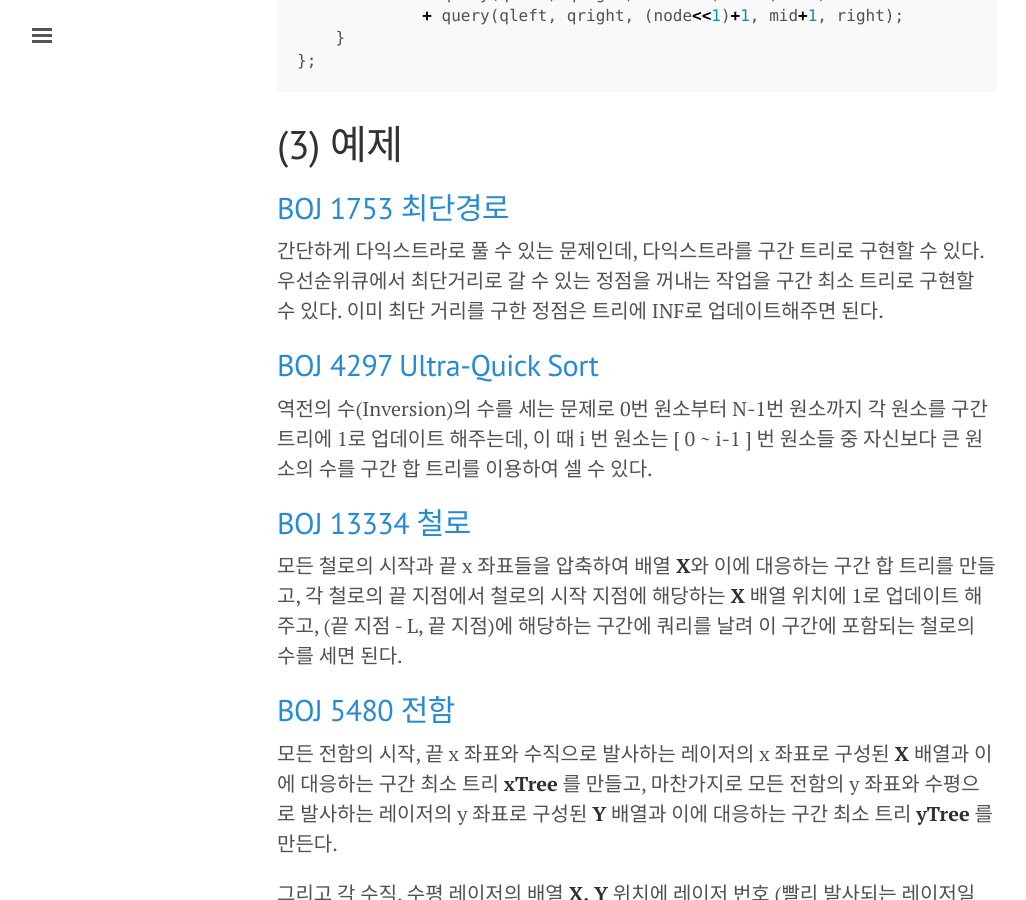
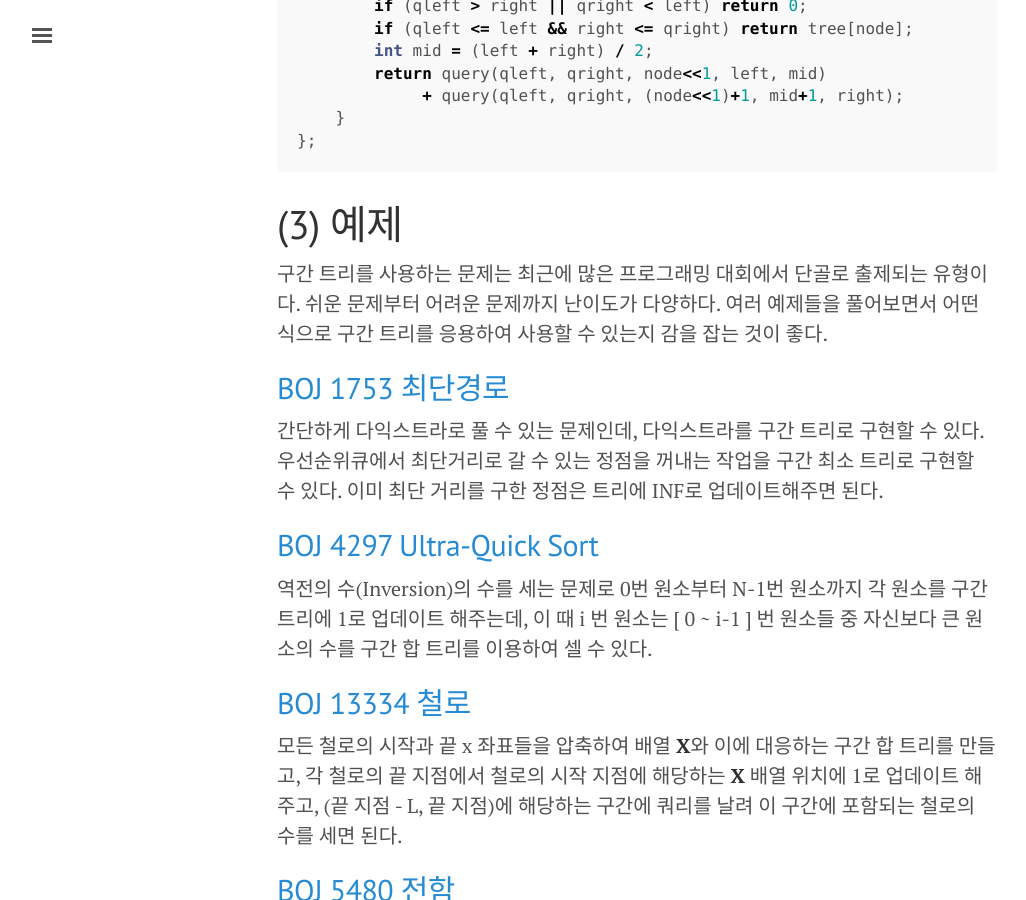
Before and after one commit to museop/museop.github.io, a Jekyll site: the page built from _posts/2017-07-09-Segment-Tree-PS.md, in a window 1280 px wide and 900 px high, scrolled down 4229 px. Shown: the whole window, without its empty margins (3-1029 px from the left). Built offline with Jekyll 4.4.1, drawn with Linux system fonts in a browser that asks for light colours; nearby versions of some CDN libraries; formulas are drawn with MathJax 3; some of the changed text lies outside the part shown.

Commit message:
modify segment tree

````diff
--- a/_posts/2017-07-09-Segment-Tree-PS.md
+++ b/_posts/2017-07-09-Segment-Tree-PS.md
@@ -25,7 +25,10 @@
 
 
 
+
 ## 구현
+
+구간 합 트리는 아래와 같이 구현할 수 있다. 구간 최대, 최소 트리도 원리는 같기 때문에 구현하기 어렵지 않다.
 
 ```c++
 const int NINF = numeric_limits<int>::min();
@@ -75,6 +78,8 @@
 기본적인 구간 트리의 구현에서는 특정 구간의 값을 일정하게 변경할 때 트리의 루트부터 말단 노드까지 타고 내려가 해당하는 말단 노드들의 값을 모두 변경하는 방식을 사용한다. 이와 같은 방식이 이해하기 쉽지만, 너무 느리다는 단점이 있다.
 
 구간 트리의 각 노드는 특정 구간의 값들을 대표한다. 어떤 구간의 값들을 갱신하려고 할 때, 일단 이 구간을 대표하는 이 노드의 값만 갱신하고, 이 노드의 자식 노드들은 나중에 갱신이 꼭 필요할 때 해주면 이 작업을 보다 빠르게 수행할 수 있다.
+
+
 
 ## 구현
 
@@ -139,6 +144,8 @@
 
 # (3) 예제
 
+구간 트리를 사용하는 문제는 최근에 많은 프로그래밍 대회에서 단골로 출제되는 유형이다. 쉬운 문제부터 어려운 문제까지 난이도가 다양하다. 여러 예제들을 풀어보면서 어떤 식으로 구간 트리를 응용하여 사용할 수 있는지 감을 잡는 것이 좋다.
+
 ## [BOJ 1753 최단경로](https://www.acmicpc.net/problem/1753)
 
 간단하게 다익스트라로 풀 수 있는 문제인데, 다익스트라를 구간 트리로 구현할 수 있다. 우선순위큐에서 최단거리로 갈 수 있는 정점을 꺼내는 작업을 구간 최소 트리로 구현할 수 있다. 이미 최단 거리를 구한 정점은 트리에 INF로 업데이트해주면 된다.
````
